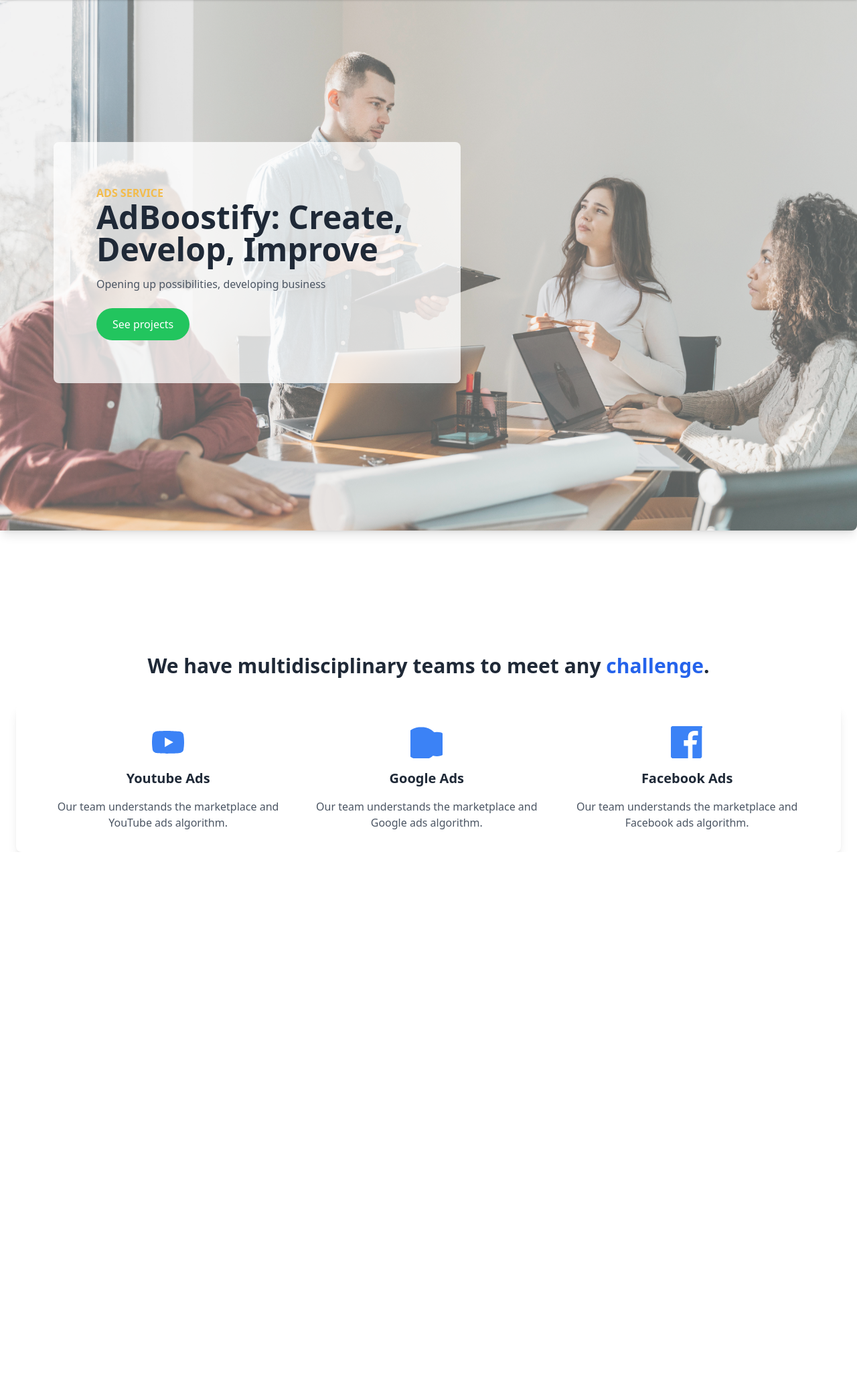
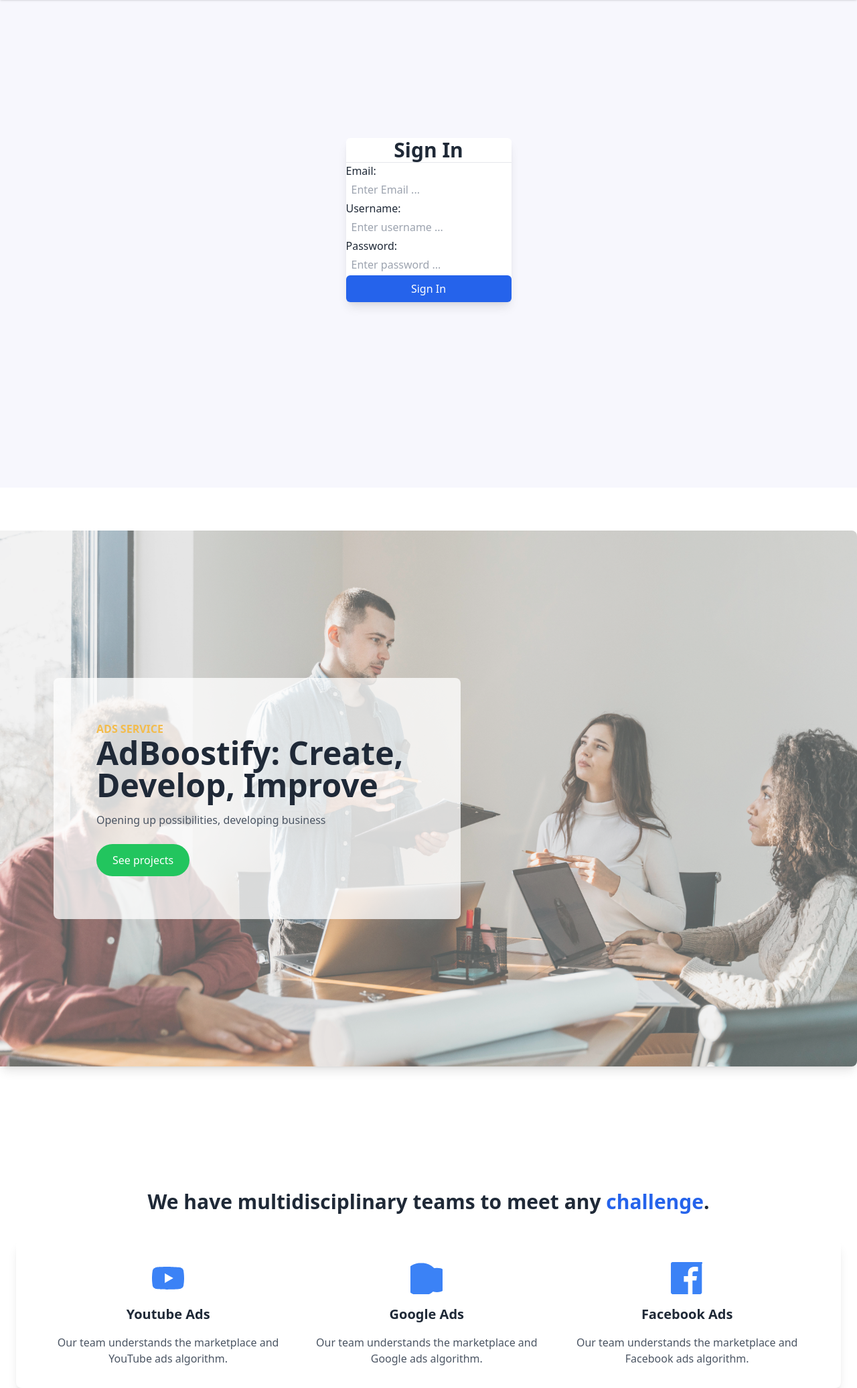
Before and after one commit to bismaharis/pemweb, a PHP site: page / in a window 1280 px wide. Shown: the part 72-2144 px from the top of the page at 67% size. Before the commit the page ends 1344 px from the top, so only its background shows below. Run offline with PHP 8.4, Linux system fonts and the light colour scheme.

Commit message:
+sign in

```diff
--- a/public/css/style.css
+++ b/public/css/style.css
@@ -724,20 +699,20 @@ video {
   display: none;
 }
 
-.h-screen {
-  height: 100vh;
+.h-12 {
+  height: 3rem;
 }
 
 .h-5 {
   height: 1.25rem;
 }
 
-.h-12 {
-  height: 3rem;
+.h-screen {
+  height: 100vh;
 }
 
-.w-3\/4 {
-  width: 75%;
+.w-12 {
+  width: 3rem;
 }
 
 .w-32 {
@@ -819,6 +786,16 @@ video {
 .rounded-r-lg {
   border-top-right-radius: 0.5rem;
   border-bottom-right-radius: 0.5rem;
+}
+
+.bg-\[\#F7F7FD\] {
+  --tw-bg-opacity: 1;
+  background-color: rgb(247 247 253 / var(--tw-bg-opacity));
+}
+
+.bg-blue-600 {
+  --tw-bg-opacity: 1;
+  background-color: rgb(37 99 235 / var(--tw-bg-opacity));
 }
 
 .bg-green-500 {
@@ -831,30 +808,8 @@ video {
   background-color: rgb(255 255 255 / var(--tw-bg-opacity));
 }
 
-.bg-\[\#F7F7FD\] {
-  --tw-bg-opacity: 1;
-  background-color: rgb(247 247 253 / var(--tw-bg-opacity));
-}
-
-.bg-blue-600 {
-  --tw-bg-opacity: 1;
-  background-color: rgb(37 99 235 / var(--tw-bg-opacity));
-}
-
 .bg-opacity-75 {
   --tw-bg-opacity: 0.75;
-}
-
-.p-8 {
-  padding: 2rem;
-}
-
-.p-6 {
-  padding: 1.5rem;
-}
-
-.p-10 {
-  padding: 2.5rem;
 }
 
 .p-16 {
@@ -962,39 +941,19 @@ video {
   color: rgb(255 255 255 / var(--tw-text-opacity));
 }
 
-.text-\[\#F3BC4C\] {
-  --tw-text-opacity: 1;
-  color: rgb(243 188 76 / var(--tw-text-opacity));
+.opacity-75 {
+  opacity: 0.75;
 }
 
-.text-blue-600 {
-  --tw-text-opacity: 1;
-  color: rgb(37 99 235 / var(--tw-text-opacity));
-}
-
-.text-gray-700 {
-  --tw-text-opacity: 1;
-  color: rgb(55 65 81 / var(--tw-text-opacity));
-}
-
-.text-blue-500 {
-  --tw-text-opacity: 1;
-  color: rgb(59 130 246 / var(--tw-text-opacity));
-}
-
-.opacity-75 {
-  opacity: 0.75;
+.shadow {
+  --tw-shadow: 0 1px 3px 0 rgb(0 0 0 / 0.1), 0 1px 2px -1px rgb(0 0 0 / 0.1);
+  --tw-shadow-colored: 0 1px 3px 0 var(--tw-shadow-color), 0 1px 2px -1px var(--tw-shadow-color);
+  box-shadow: var(--tw-ring-offset-shadow, 0 0 #0000), var(--tw-ring-shadow, 0 0 #0000), var(--tw-shadow);
 }
 
 .shadow-lg {
   --tw-shadow: 0 10px 15px -3px rgb(0 0 0 / 0.1), 0 4px 6px -4px rgb(0 0 0 / 0.1);
   --tw-shadow-colored: 0 10px 15px -3px var(--tw-shadow-color), 0 4px 6px -4px var(--tw-shadow-color);
-  box-shadow: var(--tw-ring-offset-shadow, 0 0 #0000), var(--tw-ring-shadow, 0 0 #0000), var(--tw-shadow);
-}
-
-.shadow {
-  --tw-shadow: 0 1px 3px 0 rgb(0 0 0 / 0.1), 0 1px 2px -1px rgb(0 0 0 / 0.1);
-  --tw-shadow-colored: 0 1px 3px 0 var(--tw-shadow-color), 0 1px 2px -1px var(--tw-shadow-color);
   box-shadow: var(--tw-ring-offset-shadow, 0 0 #0000), var(--tw-ring-shadow, 0 0 #0000), var(--tw-shadow);
 }
 
--- a/public/index.html
+++ b/public/index.html
@@ -24,6 +24,31 @@
     </style>
   </head>
     <body class="bg-white text-gray-800"></body>
+
+    <!-- Sign in -->
+    <body>
+      <div class="flex justify-center items-center h-screen bg-[#F7F7FD]">
+        <div class="w-96 p-6 shadow-lg bg-white rounded-md">
+          <h1 class="text-3xl block text-center font-bold">Sign In</h1>
+          <hr class="mt-3">
+          <div class="mt-3">
+            <label for="email" class="block text-base mb-2">Email:</label>
+            <input type="text" id="email" name="email" class="border w-full text-base px-2 py-1 focus:outline-none focus:ring-0 focus:borde-gray-600 " placeholder="Enter Email ...">
+          </div>
+          <div class="mt-3">
+            <label for="username" class="block text-base mb-2">Username:</label>
+            <input type="text" id="username" name="username" class="border w-full text-base px-2 py-1 focus:outline-none focus:ring-0 focus:borde-gray-600 " placeholder="Enter username ...">
+          </div>
+          <div class="mt-3">
+            <label for="password" class="block text-base mb-2">Password:</label>
+            <input type="password" id="password" name="password"  class="border w-full text-base px-2 py-1 focus:outline-none focus:ring-0 focus:borde-gray-600 " placeholder="Enter password ...">
+          </div>
+          <div class="mt-3">
+            <button type="submit" class="w-full px-4 py-2 bg-blue-600 text-white rounded-md hover:bg-blue-700 focus:outline-none">Sign In</button>
+          </div>
+        </div>
+      </div>
+    </body>
 
     <!-- Header Start -->
     <header class="bg-white fixed top-0 left-0 w-full shadow z-50 transition-opacity">
```
Also changed, not shown: other parts of public/css/style.css (+52 -79 lines).
